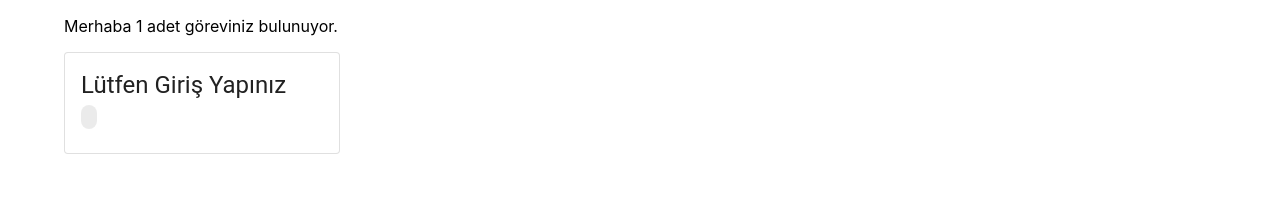
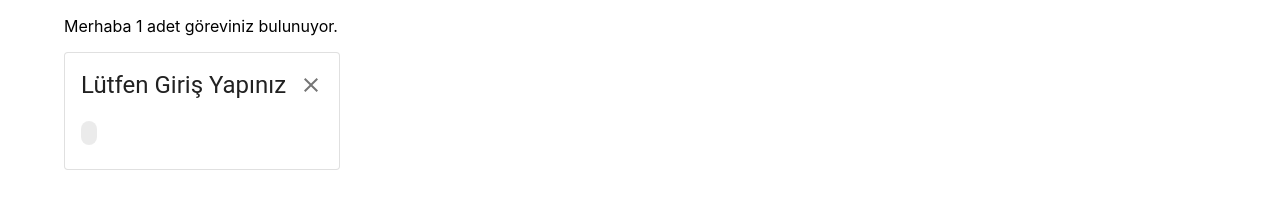
Before and after one commit to ihsansunman/MERN-Project, a React (Create React App) app: page / in a window 1280 px wide. Shown: the top 219 px of the page. Built offline with nearby package versions, Linux system fonts and the light colour scheme.

Commit message:
Set Delete Action

```diff
--- a/src/App.js
+++ b/src/App.js
@@ -8,7 +8,6 @@ import Grid from "@mui/material/Grid";
 import Container from '@mui/material/Container'
 
 function App() {
-  // const [token, setToken] = useState("");
   const token = localStorage.getItem("Token");
   const [data, setData] = useState([
     {
@@ -54,6 +53,8 @@ function App() {
                   noteBody={x.aciklama}
                   lastUpdate={x.updatedAt}
                   priority={x.oncelik}
+                  id={x._id}
+                  getData={getData}
                 />
               </Grid>
             );
--- a/src/Components/NewNote.js
+++ b/src/Components/NewNote.js
@@ -55,7 +55,7 @@ export default function NewNote({ getData }) {
         ariaLabel="New Note"
         onClick={handleOpen}
         sx={{
-          position: "absolute",
+          position: "fixed",
           zIndex: 1101,
           bottom: 30,
           left: 0,
--- a/src/Components/Note.js
+++ b/src/Components/Note.js
@@ -1,41 +1,66 @@
 import * as React from "react";
+import axios from "axios";
 import Box from "@mui/material/Box";
 import Card from "@mui/material/Card";
-import CardActions from "@mui/material/CardActions";
+import CardHeader from "@mui/material/CardHeader";
 import CardContent from "@mui/material/CardContent";
-import Button from "@mui/material/Button";
+import IconButton from "@mui/material/IconButton";
+import Delete from "@mui/icons-material/Clear";
 import Typography from "@mui/material/Typography";
-import Chip from '@mui/material/Chip';
+import Chip from "@mui/material/Chip";
 
-export default function Note({ noteHeader, noteBody, lastUpdate, priority }) {
+export default function Note({
+  noteHeader,
+  noteBody,
+  lastUpdate,
+  priority,
+  id,
+  getData
+}) {
   let priorityValue;
   let priorityColor;
 
   switch (priority) {
     case 1:
-                priorityValue =  'Yüksek Öncelikli'
-                priorityColor = 'error'
-                break
+      priorityValue = "Yüksek Öncelikli";
+      priorityColor = "error";
+      break;
     case 2:
-                priorityValue= 'Öncelikli'
-                priorityColor = 'warning'
-                break
+      priorityValue = "Öncelikli";
+      priorityColor = "warning";
+      break;
     case 3:
-                priorityValue= 'Az Öncelikli'
-                priorityColor = 'success'
-                break
+      priorityValue = "Az Öncelikli";
+      priorityColor = "success";
+      break;
     default:
       break;
+  }
+
+  const deleteNote =(id)=>{
+    axios
+      .delete(`http://localhost:4000/api/notlar/${id}`, {
+        headers: {
+          Authorization: `Bearer ${localStorage.getItem("Token")}`,
+        },
+      }).then(function () {
+        getData();
+      });
   }
 
   return (
     <Box sx={{ minWidth: 275 }}>
       <Card variant="outlined">
         <React.Fragment>
-          <CardContent>
-            <Typography variant="h5" component="div">
-              {noteHeader}
-            </Typography>
+          <CardHeader
+            title={noteHeader}
+            action={
+              <IconButton onClick={()=> deleteNote(id)}>
+                <Delete />
+              </IconButton>
+            }
+          />
+          <CardContent sx={{ paddingTop: 0 }}>
             <Typography variant="body2">{noteBody}</Typography>
             <Typography
               sx={{ fontSize: 10 }}
```
Lines whose indentation alone changed are shown as unchanged.
